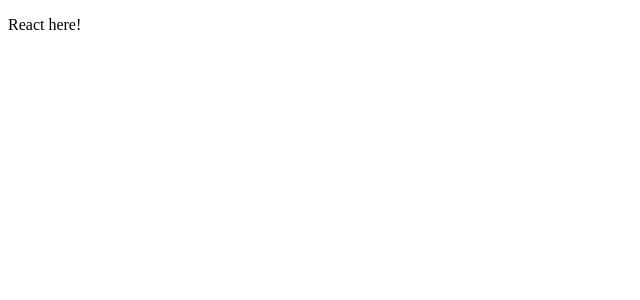
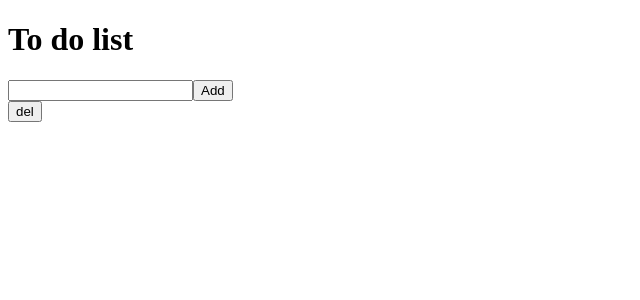
Before and after one commit to amiloszewicz/todo-list, a React app: page / in a window 1280 px wide. Shown: the top 300 px of the page, without its empty margins (0-640 px from the left). Built offline with nearby package versions, Linux system fonts and the light colour scheme.

Commit message:
feat app basics

```diff
--- a/src/App.js
+++ b/src/App.js
@@ -1,11 +1,59 @@
 import React from "react";
 import ReactDOM from "react-dom";
-const App = () => {
-  return (
-    <div>
-      <p>React here!</p>
-    </div>
-  );
-};
+import { runInThisContext } from "vm";
+
+class Header extends React.Component {
+  render() {
+    return (
+      <div>
+        <h1>To do list</h1>
+      </div>
+    )
+  }
+}
+
+class NewToDo extends React.Component {
+  render() {
+    return (
+      <div>
+        <input></input>
+        <button>Add</button>
+      </div>
+    )
+  }
+}
+
+class ToDoList extends React.Component {
+  render() {
+    return (
+      <ToDoItem />
+    )
+  }
+}
+
+class ToDoItem extends React.Component {
+  render() {
+    return (
+      <div>
+        <checkbox/>
+        <span></span>
+        <button>del</button>
+      </div>
+    )
+  }
+}
+
+class App extends React.Component {
+  render() {
+    return (
+      <div>
+        <Header />
+        <NewToDo />
+        <ToDoList />
+      </div>
+    )
+  }
+}
+
 export default App;
 ReactDOM.render(<App />, document.getElementById("app"));
--- a/src/index.html
+++ b/src/index.html
@@ -2,7 +2,7 @@
 <html lang="en">
 <head>
     <meta charset="utf-8">
-    <title>webpack 4 quickstart</title>
+    <title>to do list</title>
 </head>
 <body>
     <div id="app">
```
